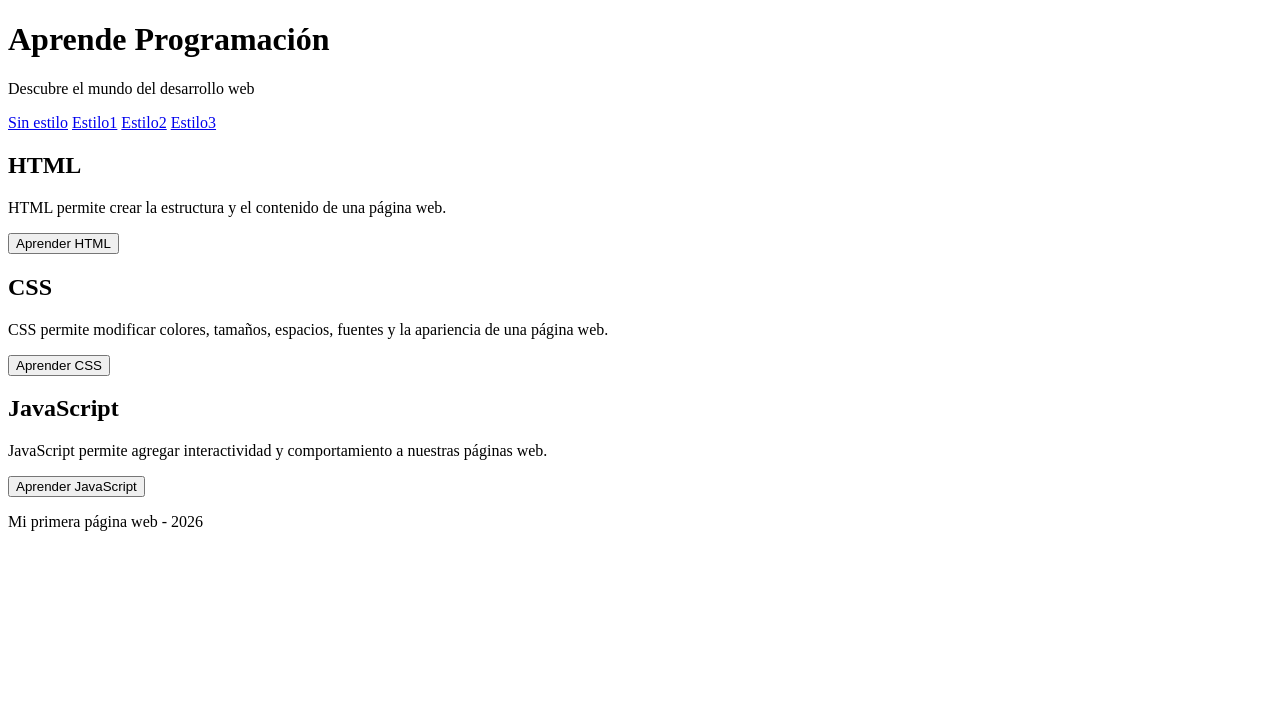
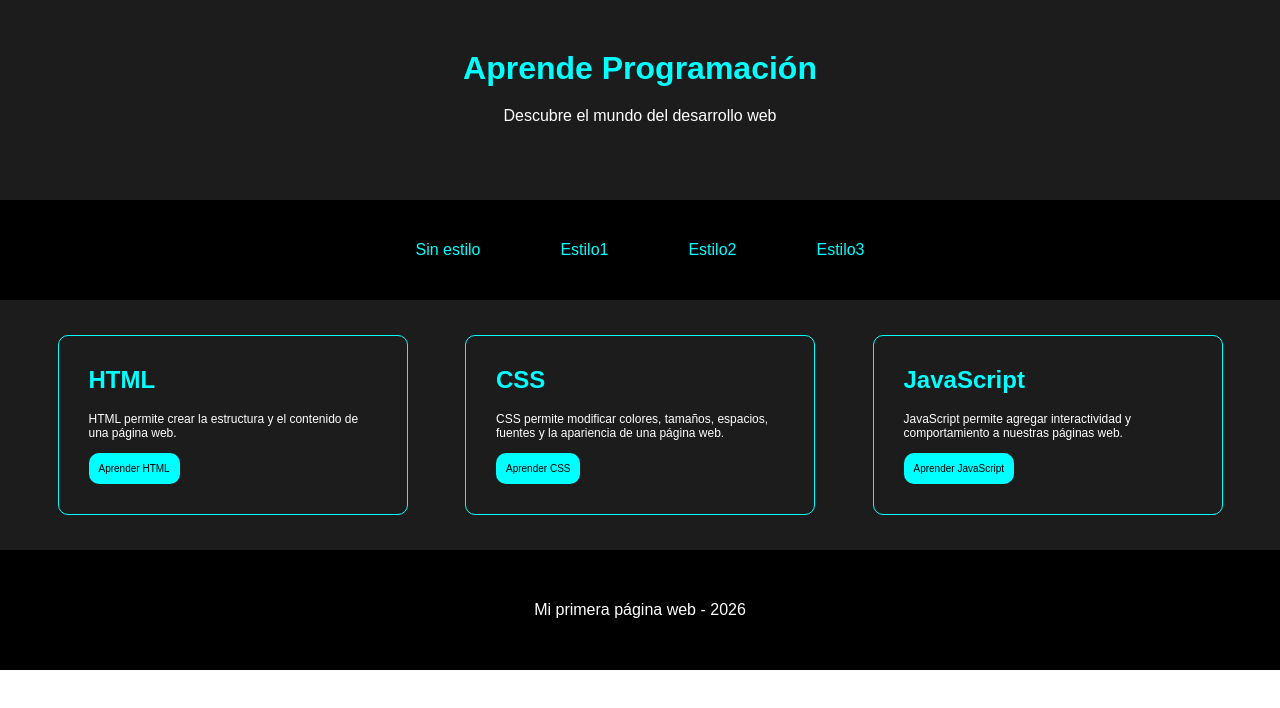
Before and after one commit to DanielGBitt/Clase-Reto-10, a plain HTML site: page index2.html in a window 1280 px wide. Drawn offline with Linux system fonts and the light colour scheme.

Commit message:
Estilos añadidos al index #2

```diff
--- a/index2.html
+++ b/index2.html
@@ -3,9 +3,8 @@
 <head>
     <meta charset="UTF-8">
     <meta name="viewport" content="width=device-width, initial-scale=1.0">
-
     <title>Curso de Programación</title>
-
+    <link rel="stylesheet" href="style2.css">
 
 </head>
 
@@ -21,7 +20,6 @@
         <a href="index2.html">Estilo1</a>
         <a href="index3.html">Estilo2</a>
         <a href="index4.html">Estilo3</a>
-
     </nav>
 
     <main>
--- /dev/null
+++ b/style2.css
@@ -0,0 +1,94 @@
+* {
+  margin: 0;
+  padding: 0;
+  box-sizing: border-box;
+}
+
+body {
+  font-family: sans-serif;
+}
+
+header {
+  background-color: rgba(0, 0, 0, 0.889);
+  width: 100%;
+  height: 200px;
+  padding: 50px;
+  text-align: center;
+}
+
+header h1 {
+  color: aqua;
+}
+
+header p {
+  margin-top: 20px;
+  color: white;
+}
+
+nav {
+  width: 100%;
+  height: 100px;
+  background-color: black;
+  display: flex;
+  align-items: center;
+  justify-content: center;
+}
+
+nav a {
+  color: aqua;
+  margin: 40px;
+  text-decoration: none;
+}
+
+main {
+  background-color: rgba(0, 0, 0, 0.889);
+  height: 250px;
+  display: flex;
+  flex-direction: row;
+  align-items: center;
+  justify-content: space-evenly;
+}
+
+main section {
+  border: 1px solid aqua;
+  border-radius: 10px;
+  height: 180px;
+  width: 350px;
+  display: flex;
+  flex-direction: column;
+  justify-content: space-between;
+  align-items: flex-start;
+  padding: 30px;
+}
+
+main section h2 {
+  color: aqua;
+  margin-bottom: 5px;
+}
+
+main section p {
+  color: white;
+  font-size: 12px;
+}
+
+main section button {
+  background-color: aqua;
+  font-size: 10px;
+  padding: 10px;
+  border-radius: 10px;
+  border: none;
+  cursor: pointer;
+}
+
+footer{
+    background-color: black;
+    height: 120px;
+    width: 100%;
+    display: flex;
+    align-items: center;
+    justify-content: center;
+}
+
+footer p {
+    color: white;
+}
```
Also changed, not shown: style3.css (added), style4.css (added).
